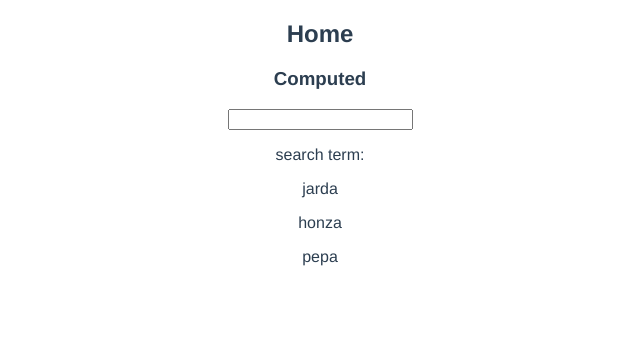
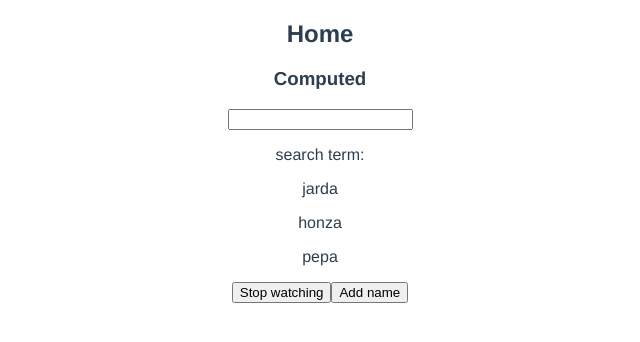
Before and after one commit to jnemec91/vue-tutorial, a Vue app in the folder 6/dojo-blog/: page / in a window 1280 px wide. Shown: the top 342 px of the page, without its empty margins (320-960 px from the left). Built offline with nearby package versions, Linux system fonts and the light colour scheme.

Commit message:
watch, watchEffect

```diff
--- a/6/dojo-blog/src/views/HomeView.vue
+++ b/6/dojo-blog/src/views/HomeView.vue
@@ -7,14 +7,15 @@
     <div v-for="name in matchingNames" :key="name">
       <p>{{ name }}</p>
     </div>
-
+    <button @click="stopWatching">Stop watching</button>
+    <button @click="addName">Add name</button>
   </div>
 
 </template>
 
 <script>
 // @ is an alias to /src
-import { ref, computed } from "vue";
+import { ref, computed, watch, watchEffect } from "vue";
 
 export default {
   name: 'HomeView',
@@ -26,8 +27,37 @@ export default {
       return names.value.filter((name) => name.includes(search.value))
     })
 
+    // watch function looks up variable in first parameter and watches for the changes,
+    // on change, it runs the code inside second parameter
+    const stopWatch = watch(search, () => {
+      console.log('watch func ran')
+
+    })
+
+    // the difference to watch is that this is ran initially, then the function watches ?every? variable used in func
+    // that is inputed as parameter
+    const stopEffect = watchEffect(() => {
+      console.log('watchEffect func ran', search.value)
+    })
+
+    // doesnt look like it works with whole arrays (names.value), but can detect change in length or maybe an output of func
+    // but it works with multiple values
+    const watchMultiple = watchEffect(() => {
+      console.log('this is a test if im watching multiple vals', search.value, names.value.length)
+    })
+
+    // watch and watchEffect functions return a func that when ran, stop them from watching.
+    const stopWatching = () => {
+      stopWatch()
+      stopEffect()
+    }
+
+    const addName = () => {
+      names.value.push(search.value)
+    }
+
     return {
-      names, search, matchingNames
+      names, search, matchingNames, stopWatching, watchMultiple, addName
     }
   },
 }
```
